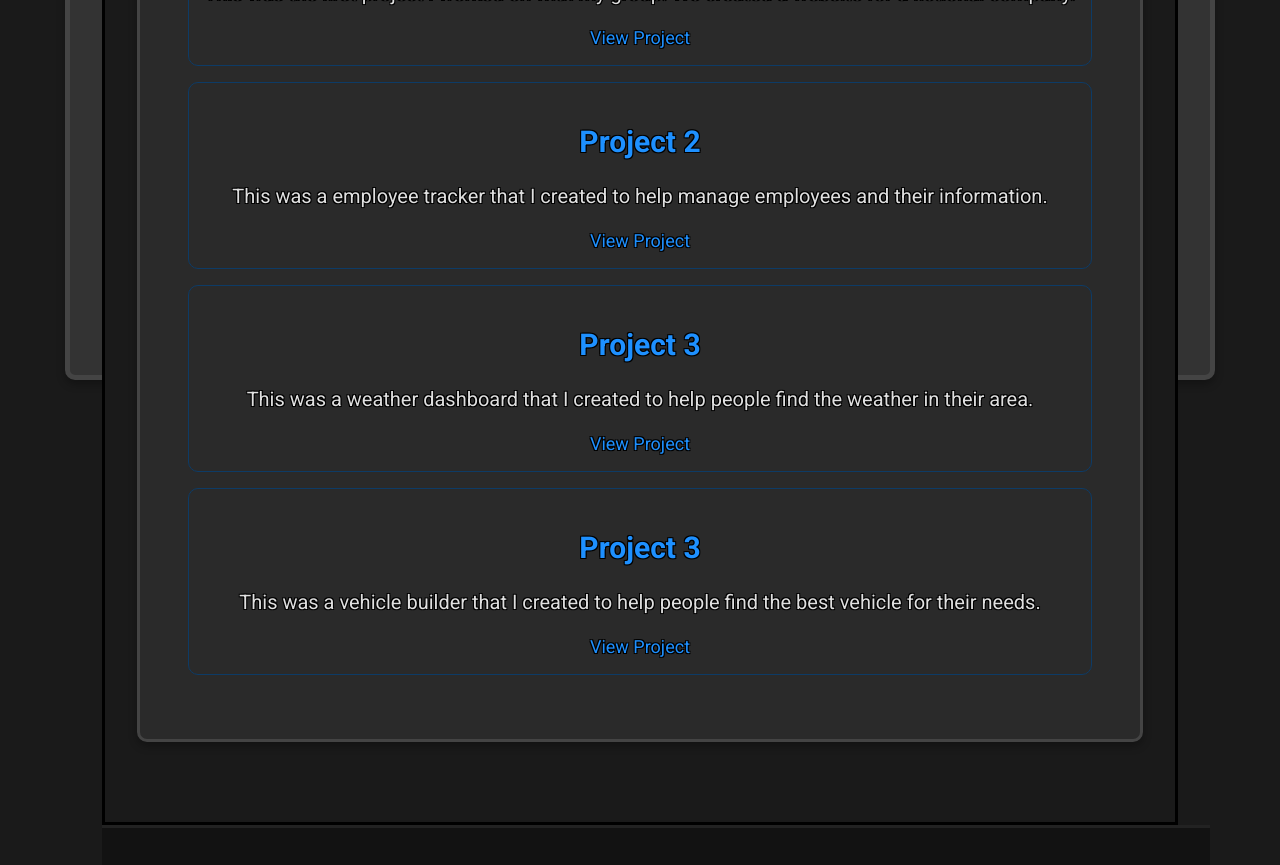
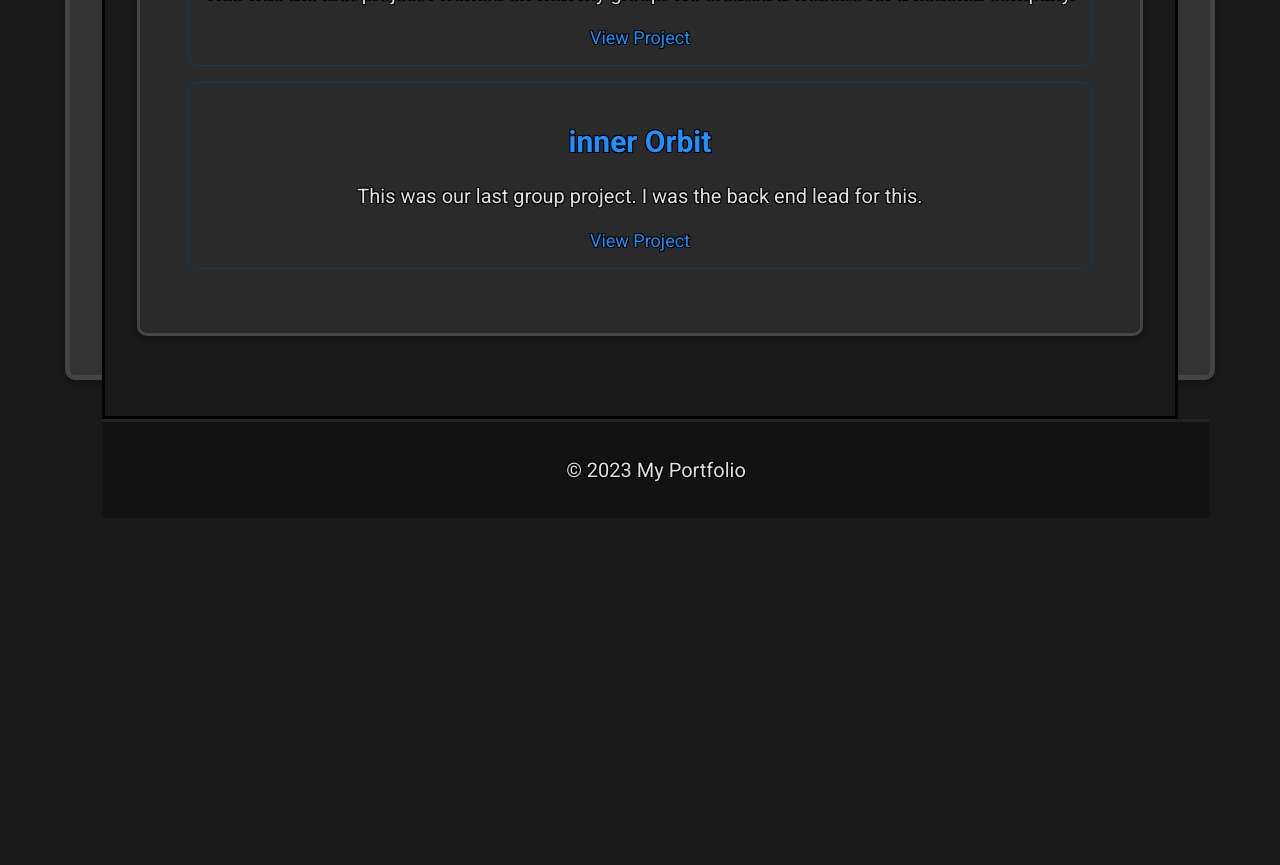
Before and after one commit to Blakenb/React-portfolio, a React (Vite) app: page /portfolio in a window 1280 px wide. Shown: the part 420-1285 px from the top of the page. After the commit the page ends 938 px from the top, so only its background shows below. Built offline with nearby package versions, Linux system fonts and the light colour scheme.

Commit message:
added to my portfilio

```diff
--- a/src/pages/Portfolio.jsx
+++ b/src/pages/Portfolio.jsx
@@ -11,23 +11,12 @@ const Portfolio = () => (
       link="https://blakenb.github.io/project-1-group07/"
     />
     <Project
-      title="Project 2"
-      description="This was a employee tracker that I created to help manage employees and their information."
-      link="https://github.com/Blakenb/employee-tracker-sql-challenge"
-    />
-    <Project
-      title="Project 3"
-      description="This was a weather dashboard that I created to help people find the weather in their area."
-      link="https://github.com/Blakenb/weather-dashboard-challenge-9"
+      title="inner Orbit"
+      description="This was our last group project. I was the back end lead for this."
+      link="https://inner-orbit.onrender.com/login"
     />
 
-    <Project
-      title="Project 3"
-      description="This was a vehicle builder that I created to help people find the best vehicle for their needs."
-      link="https://github.com/Blakenb/vehicle-builder-challenge-8"
-    />
 
-    {/* Add more projects as needed */}
   </div>
 );
 
```
